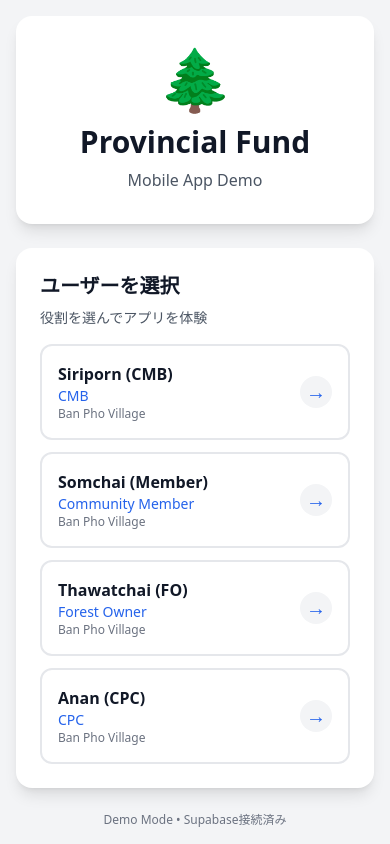
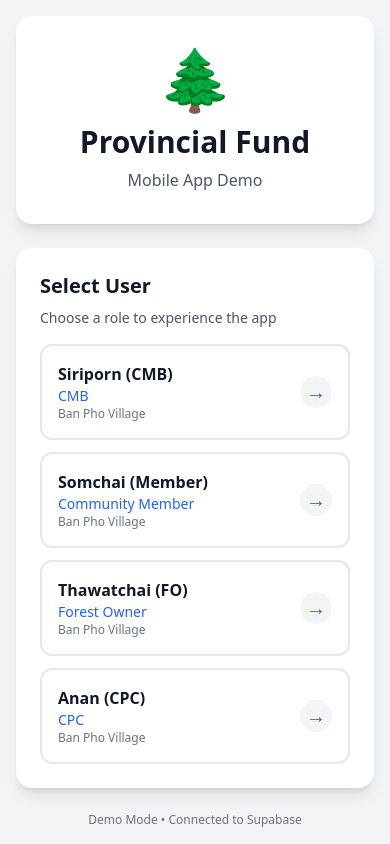
Before and after one commit to Penkamichel/ERPA_Digital_VN, a React (Vite) app: page /mobile-app in a window 390 px wide. Built offline with nearby package versions, Linux system fonts and the light colour scheme; no server answers; the database is empty.

Commit message:
Updated MobileAppDemo.tsx

```diff
--- a/src/contexts/LanguageContext.tsx
+++ b/src/contexts/LanguageContext.tsx
@@ -202,6 +202,9 @@ const translations: Record<Language, Record<string, string>> = {
     'community_contribution': 'Community Contribution',
     'alignment_with_decree': 'Alignment with Decree',
     'no_ideas_this_year': 'No ideas for this year',
+    'select_user': 'Select User',
+    'select_role_to_experience': 'Choose a role to experience the app',
+    'demo_mode_connected': 'Demo Mode • Connected to Supabase',
   },
   ja: {
     'home': 'ホーム',
@@ -394,6 +397,9 @@ const translations: Record<Language, Record<string, string>> = {
     'community_contribution': 'コミュニティ貢献',
     'alignment_with_decree': '政令との整合性',
     'no_ideas_this_year': 'この年度にアイデアはありません',
+    'select_user': 'ユーザーを選択',
+    'select_role_to_experience': '役割を選んでアプリを体験',
+    'demo_mode_connected': 'デモモード • Supabase接続済み',
   },
   vi: {
     'home': 'Trang chủ',
@@ -586,13 +592,16 @@ const translations: Record<Language, Record<string, string>> = {
     'community_contribution': 'Đóng góp của cộng đồng',
     'alignment_with_decree': 'Phù hợp với sắc lệnh',
     'no_ideas_this_year': 'Không có ý tưởng nào trong năm này',
+    'select_user': 'Chọn người dùng',
+    'select_role_to_experience': 'Chọn vai trò để trải nghiệm ứng dụng',
+    'demo_mode_connected': 'Chế độ Demo • Đã kết nối với Supabase',
   },
 };
 
 export function LanguageProvider({ children }: { children: ReactNode }) {
   const [language, setLanguageState] = useState<Language>(() => {
     const saved = localStorage.getItem('language');
-    return (saved as Language) || 'ja';
+    return (saved as Language) || 'en';
   });
 
   useEffect(() => {
--- a/src/pages/MobileAppDemo.tsx
+++ b/src/pages/MobileAppDemo.tsx
@@ -43,8 +43,8 @@ export default function MobileAppDemo() {
           </div>
 
           <div className="bg-white rounded-2xl shadow-lg p-6">
-            <h2 className="text-xl font-bold text-gray-900 mb-2">ユーザーを選択</h2>
-            <p className="text-sm text-gray-600 mb-4">役割を選んでアプリを体験</p>
+            <h2 className="text-xl font-bold text-gray-900 mb-2">{t('select_user')}</h2>
+            <p className="text-sm text-gray-600 mb-4">{t('select_role_to_experience')}</p>
 
             <div className="space-y-3">
               {DEMO_USERS.map(user => (
@@ -69,7 +69,7 @@ export default function MobileAppDemo() {
           </div>
 
           <div className="text-center">
-            <p className="text-xs text-gray-500">Demo Mode • Supabase接続済み</p>
+            <p className="text-xs text-gray-500">{t('demo_mode_connected')}</p>
           </div>
         </div>
       </div>
```
